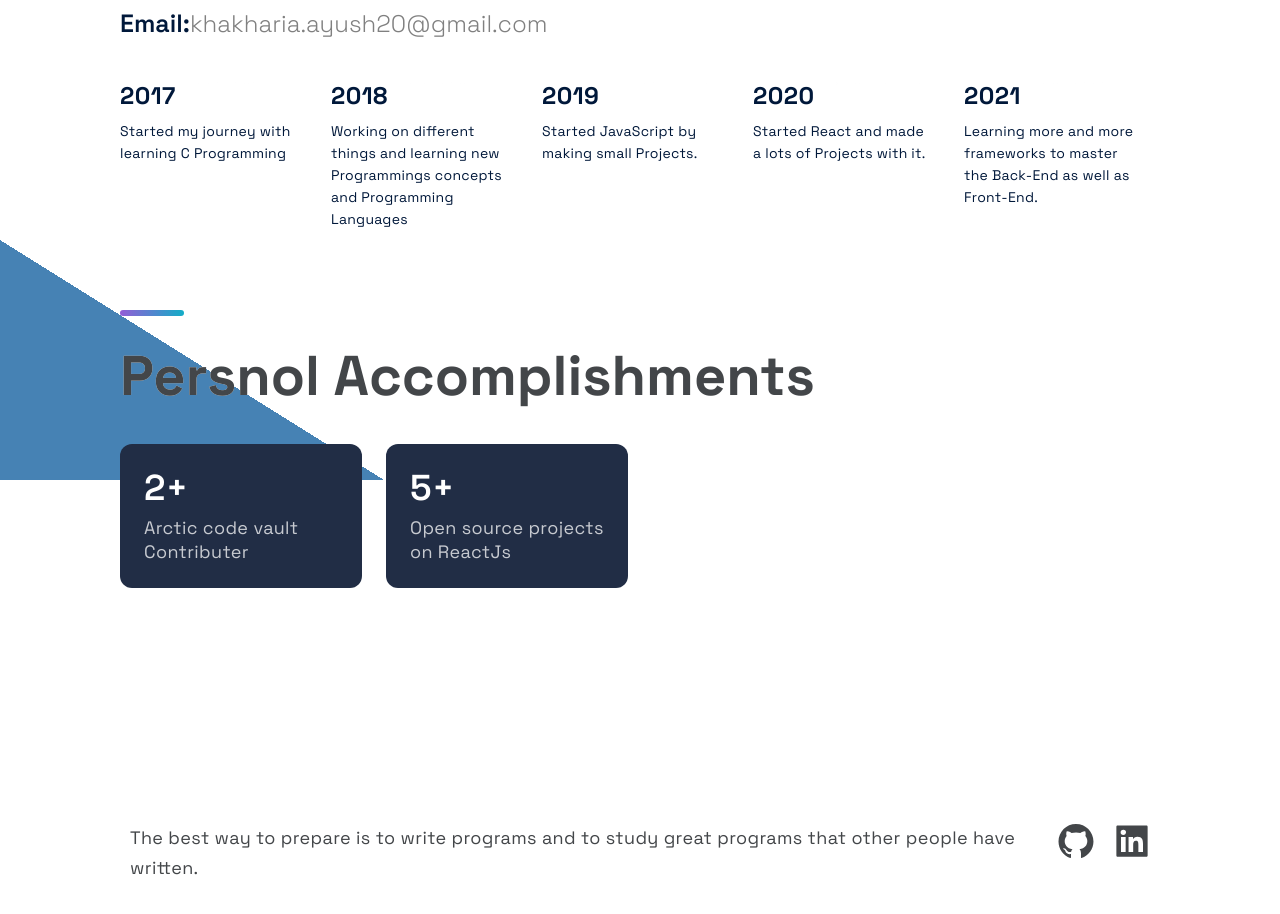
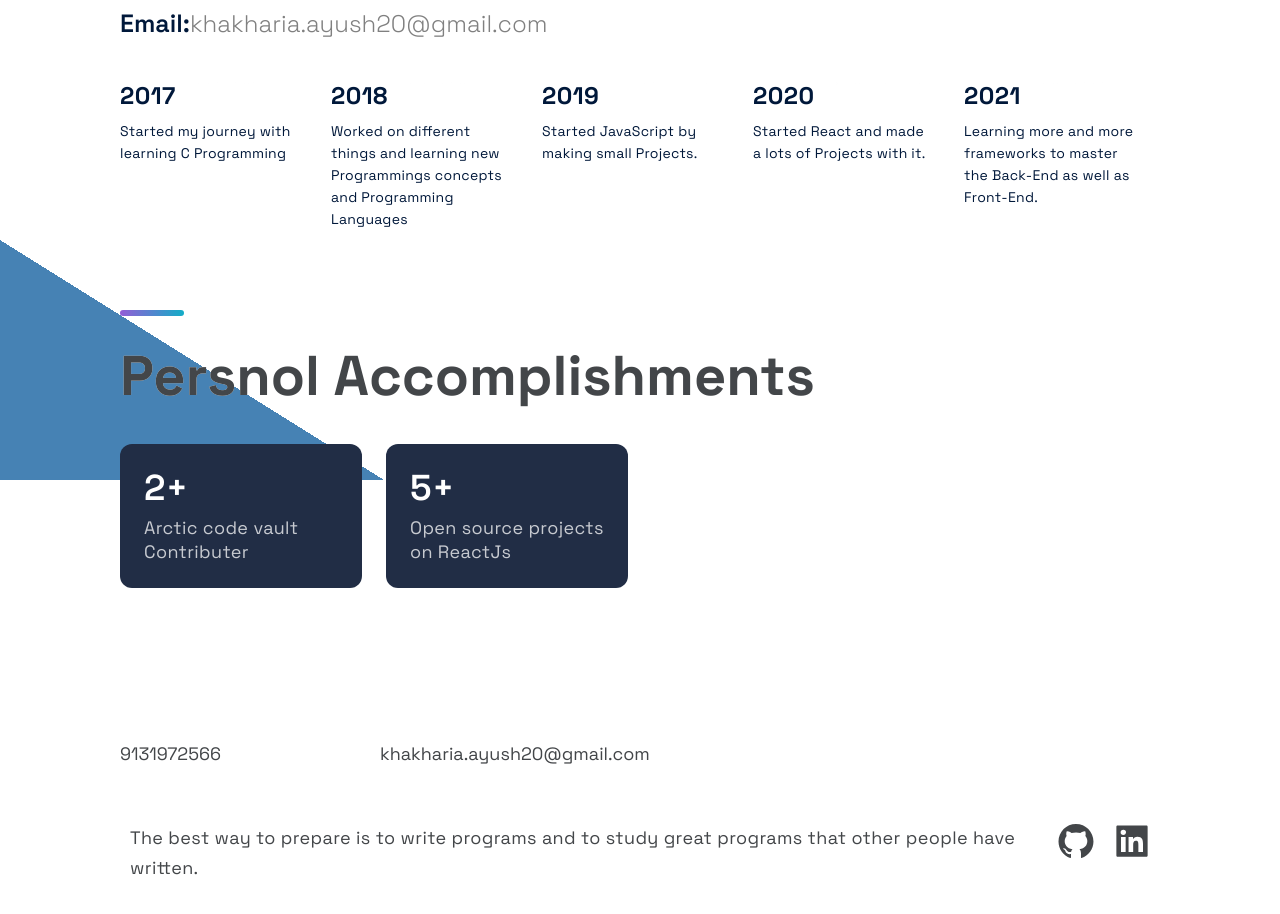
Before and after one commit to ayush200998/Portfolio, a Next.js app: page / in a window 1280 px wide. Shown: the part 3520-4434 px from the top of the page. Built offline with nearby package versions, Linux system fonts and the light colour scheme.

Commit message:
Initial Commit

```diff
--- a/src/components/Footer/FooterStyles.js
+++ b/src/components/Footer/FooterStyles.js
@@ -17,14 +17,14 @@
 export const LinkItem = styled.a`
 	font-size: 18px;
 	line-height: 30px;
-	color: rgba(255, 255, 255, 0.75);
+	color: #434649;
 	margin-bottom: 16px;
 	transition: .3s ease;
 	position: relative;
 	left: 0;
 
 	&:hover {
-		color: #fff;
+		color: black;
 		left: 6px;
 	}
 
--- a/src/components/Technologies/Technologies.js
+++ b/src/components/Technologies/Technologies.js
@@ -4,7 +4,7 @@
 import { List, ListContainer, ListItem, ListParagraph, ListTitle } from './TechnologiesStyles';
 
 const Technologies = () =>  (
-  <Section>
+  <Section id='tech'>
     <SectionDivider/>
     <SectionTitle>
       Technologies
--- a/src/constants/constants.js
+++ b/src/constants/constants.js
@@ -57,7 +57,7 @@
 
 export const TimeLineData = [
   { year: 2017, text: 'Started my journey with learning C Programming', },
-  { year: 2018, text: 'Working on different things and learning new Programmings concepts and Programming Languages', },
+  { year: 2018, text: 'Worked on different things and learning new Programmings concepts and Programming Languages', },
   { year: 2019, text: 'Started JavaScript by making small Projects.', },
   { year: 2020, text: 'Started React and made a lots of Projects with it.', },
   { year: 2021, text: 'Learning more and more frameworks to master the Back-End as well as Front-End.', },
```
